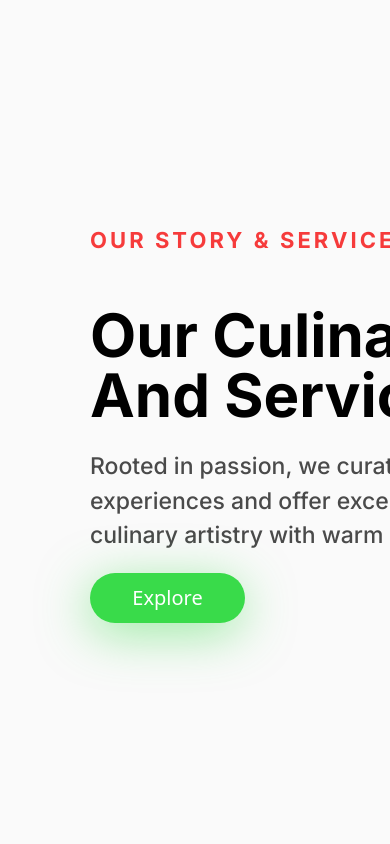
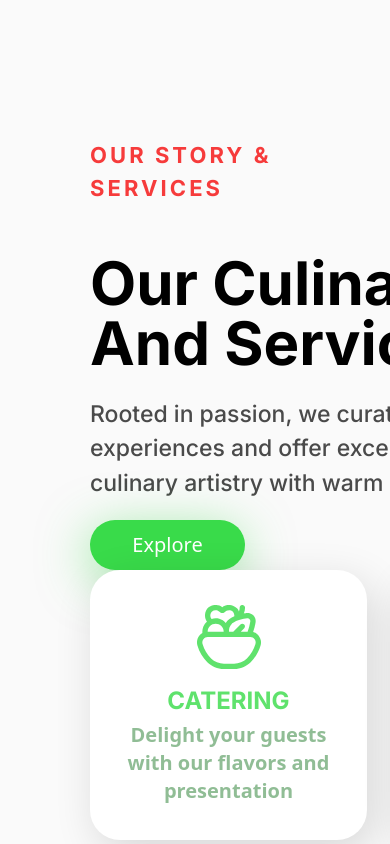
Before and after one commit to Maxwell011/sushi-experience, a React (Vite) app: page / in a window 390 px wide. Shown: the part 2760-3604 px from the top of the page. Built offline with nearby package versions, Linux system fonts and the light colour scheme.

Commit message:
Update Services component layout

```diff
--- a/src/components/Services.tsx
+++ b/src/components/Services.tsx
@@ -7,7 +7,7 @@ const Services = () => {
   return (
     <div>
       <section className='mt-44 mb-44'>
-        <div className='flex items-center justify-between'>
+        <div className='lg:flex lg:items-center lg:justify-between lg:flex-row sm:flex-col'>
           <div className='flex flex-col gap-5'>
             <h2 className='uppercase text-[#F63B3B] text-[22px] font-bold tracking-[3.08px] font-inter mb-7'>
               our story & services
```
